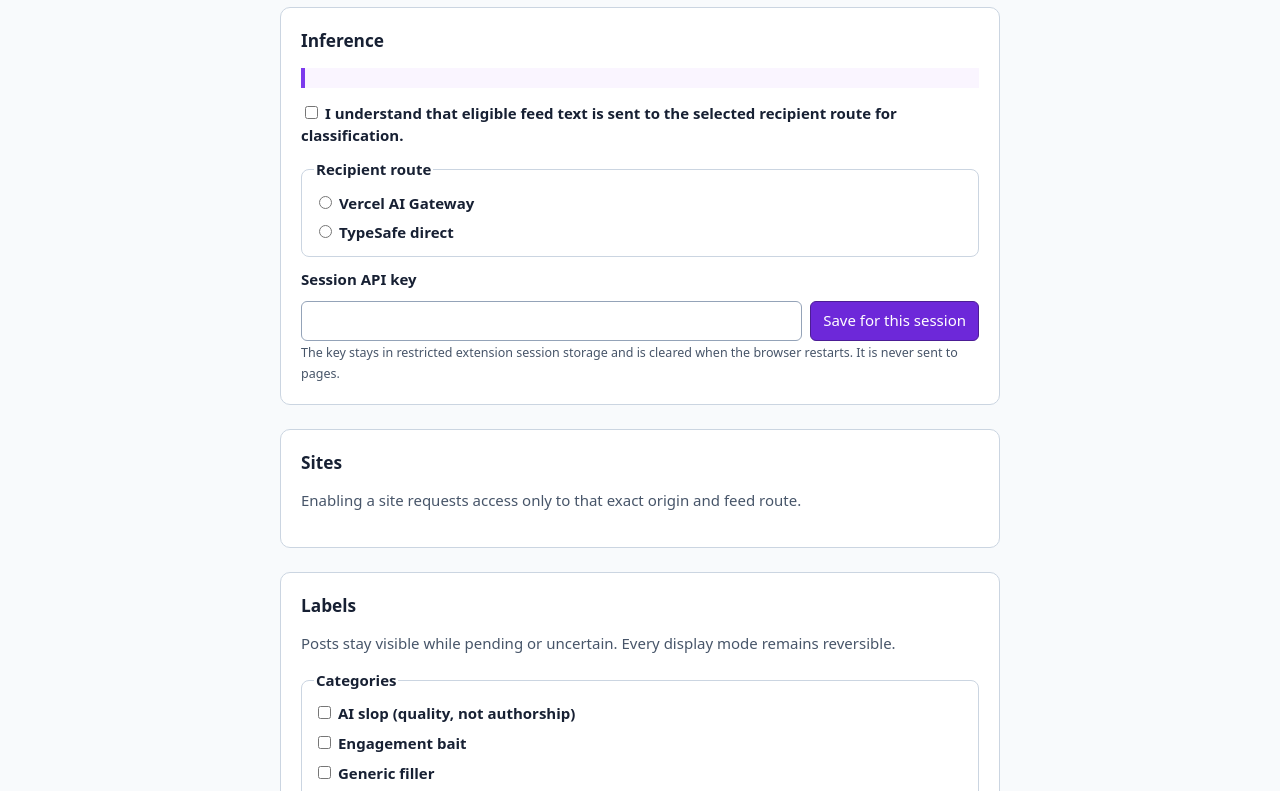
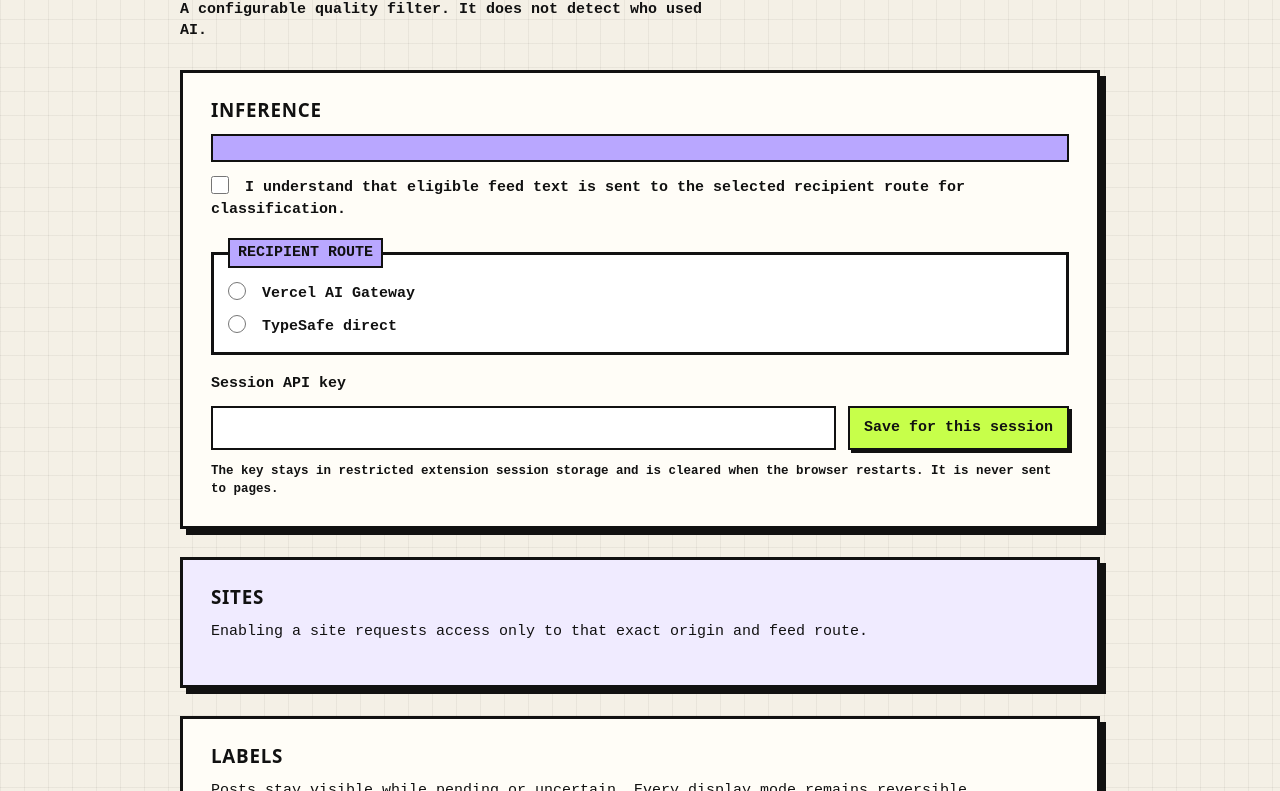
Before and after one commit to SwastikGorai/unslopify, a browser extension: page src/options/options.html in a window 1280 px wide. Shown: the part 149-940 px from the top of the page. Drawn offline with Linux system fonts and the light colour scheme.

Commit message:
style(ui): rework options and popup with neo-brutalist theme

```diff
--- a/src/options/options.css
+++ b/src/options/options.css
@@ -1,33 +1,207 @@
-:root { color-scheme: light dark; font: 15px/1.45 system-ui, sans-serif; }
-body { margin: 0; background: #f8fafc; color: #172033; }
-main { box-sizing: border-box; max-width: 760px; margin: 0 auto; padding: 32px 20px 64px; }
-section { margin-top: 24px; padding: 20px; border: 1px solid #cbd5e1; border-radius: 10px; background: white; }
-h1 { margin-bottom: 4px; }
-h2 { margin-top: 0; font-size: 1.15rem; }
-label, legend { font-weight: 600; }
-fieldset { display: grid; gap: 8px; margin: 12px 0; padding: 12px; border: 1px solid #cbd5e1; border-radius: 8px; }
-input, button { font: inherit; }
-input:not([type="radio"]):not([type="checkbox"]) { width: 100%; box-sizing: border-box; margin-top: 4px; padding: 8px; border: 1px solid #94a3b8; border-radius: 6px; }
-textarea { width: 100%; box-sizing: border-box; margin-top: 4px; padding: 8px; border: 1px solid #94a3b8; border-radius: 6px; font: inherit; }
-button { margin-top: 10px; padding: 8px 12px; border: 1px solid #4c1d95; border-radius: 6px; background: #6d28d9; color: white; cursor: pointer; }
-button:focus-visible, input:focus-visible { outline: 3px solid #f59e0b; outline-offset: 2px; }
-.lede, small, section p { color: #475569; }
-.notice { padding: 10px; border-left: 4px solid #7c3aed; background: #faf5ff; }
-.key-row { display: flex; gap: 8px; align-items: end; }
+:root {
+  color-scheme: light;
+  --ink: #111;
+  --paper: #f4f0e6;
+  --panel: #fffdf7;
+  --accent: #c7ff4a;
+  --purple: #b9a7ff;
+  --danger: #ff6b6b;
+  --shadow: 6px 6px 0 var(--ink);
+  font: 15px/1.45 ui-monospace, "Cascadia Mono", "Segoe UI Mono", monospace;
+}
+
+* { box-sizing: border-box; }
+
+body {
+  margin: 0;
+  background:
+    linear-gradient(90deg, rgb(17 17 17 / 5%) 1px, transparent 1px),
+    linear-gradient(rgb(17 17 17 / 5%) 1px, transparent 1px),
+    var(--paper);
+  background-size: 24px 24px;
+  color: var(--ink);
+}
+
+main {
+  width: min(920px, calc(100% - 32px));
+  margin: 0 auto;
+  padding: 48px 0 80px;
+}
+
+h1 {
+  width: fit-content;
+  margin: 0 0 10px;
+  padding: 4px 12px;
+  border: 3px solid var(--ink);
+  background: var(--accent);
+  box-shadow: 4px 4px 0 var(--ink);
+  font: 900 clamp(2.4rem, 8vw, 4.5rem)/1 system-ui, sans-serif;
+  letter-spacing: -.07em;
+  text-transform: uppercase;
+}
+
+h2 {
+  margin: 0 0 14px;
+  font: 900 1.25rem/1 system-ui, sans-serif;
+  letter-spacing: .04em;
+  text-transform: uppercase;
+}
+
+p { margin: 0 0 14px; }
+.lede { max-width: 58ch; margin: 18px 0 24px; font-weight: 700; }
+
+#status:not(:empty) {
+  margin: 0 0 24px;
+  padding: 12px 14px;
+  border: 3px solid var(--ink);
+  background: var(--accent);
+  box-shadow: 4px 4px 0 var(--ink);
+  font-weight: 800;
+}
+
+#status[data-error="true"] { background: var(--danger); }
+
+section {
+  margin-top: 28px;
+  padding: clamp(18px, 4vw, 28px);
+  border: 3px solid var(--ink);
+  background: var(--panel);
+  box-shadow: var(--shadow);
+}
+
+section:nth-of-type(even) { background: #f0ebff; }
+
+label, legend { font-weight: 800; }
+label { display: block; }
+
+fieldset {
+  display: grid;
+  gap: 10px;
+  margin: 18px 0;
+  padding: 14px;
+  border: 3px solid var(--ink);
+  background: #fff;
+}
+
+legend {
+  padding: 2px 8px;
+  border: 2px solid var(--ink);
+  background: var(--purple);
+  text-transform: uppercase;
+}
+
+input, textarea, select, button { font: inherit; }
+
+input:not([type="radio"]):not([type="checkbox"]),
+textarea,
+select {
+  width: 100%;
+  margin-top: 5px;
+  padding: 9px 10px;
+  border: 2px solid var(--ink);
+  border-radius: 0;
+  background: #fff;
+  color: var(--ink);
+}
+
+input[type="radio"], input[type="checkbox"] {
+  width: 18px;
+  height: 18px;
+  margin: 0 7px 0 0;
+  vertical-align: -3px;
+  accent-color: var(--ink);
+}
+
+button, .file-button {
+  display: inline-block;
+  margin-top: 12px;
+  padding: 9px 14px;
+  border: 2px solid var(--ink);
+  border-radius: 0;
+  background: var(--accent);
+  box-shadow: 3px 3px 0 var(--ink);
+  color: var(--ink);
+  font-weight: 900;
+  cursor: pointer;
+  transition: transform 80ms ease, box-shadow 80ms ease;
+}
+
+button:hover, .file-button:hover { transform: translate(-1px, -1px); box-shadow: 4px 4px 0 var(--ink); }
+button:active, .file-button:active { transform: translate(3px, 3px); box-shadow: none; }
+button:disabled { cursor: not-allowed; opacity: .45; transform: none; box-shadow: none; }
+
+button:focus-visible, input:focus-visible, textarea:focus-visible, select:focus-visible, .file-button:focus-within {
+  outline: 4px solid #ff8a00;
+  outline-offset: 3px;
+}
+
+small { display: block; margin-top: 12px; font-weight: 600; }
+
+.notice {
+  padding: 12px 14px;
+  border: 2px solid var(--ink);
+  background: var(--purple);
+  font-weight: 700;
+}
+
+.key-row {
+  display: flex;
+  gap: 12px;
+  align-items: end;
+}
+
 .key-row input { flex: 1; }
-.key-row button { white-space: nowrap; }
-.file-button { display: inline-block; margin-top: 10px; padding: 8px 12px; border: 1px solid #4c1d95; border-radius: 6px; background: #6d28d9; color: white; cursor: pointer; }
+.key-row button { flex: 0 0 auto; white-space: nowrap; }
 .file-button input { position: absolute; width: 1px; height: 1px; opacity: 0; }
-.grid { display: grid; grid-template-columns: repeat(2, minmax(0, 1fr)); gap: 12px; }
-.site-row, .custom-row { display: flex; justify-content: space-between; align-items: center; gap: 12px; padding: 10px 0; border-bottom: 1px solid #e2e8f0; }
-.site-actions { display: flex; gap: 6px; }
-.site-actions button { margin: 0; }
-.muted { color: #64748b; }
-pre { white-space: pre-wrap; max-height: 180px; overflow: auto; padding: 10px; border-radius: 6px; background: #f1f5f9; }
-@media (prefers-color-scheme: dark) {
-  body { background: #0f172a; color: #e2e8f0; }
-  section { border-color: #334155; background: #1e293b; }
-  .lede, small, section p, .muted { color: #cbd5e1; }
-  input { background: #0f172a; color: #e2e8f0; }
-  .notice { background: #2e1065; }
+
+.grid {
+  display: grid;
+  grid-template-columns: repeat(2, minmax(0, 1fr));
+  gap: 14px;
+  margin: 16px 0;
 }
+
+.site-row, .custom-row {
+  display: flex;
+  justify-content: space-between;
+  align-items: center;
+  gap: 16px;
+  margin-top: 12px;
+  padding: 14px;
+  border: 2px solid var(--ink);
+  background: #fff;
+}
+
+.site-actions {
+  display: flex;
+  flex-wrap: wrap;
+  justify-content: flex-end;
+  gap: 8px;
+}
+
+.site-actions select, .site-actions input { width: auto; min-width: 88px; margin: 0; }
+.site-actions button, .custom-row button { margin: 0; }
+.muted { padding: 4px 7px; border: 2px solid var(--ink); background: var(--purple); font-weight: 800; }
+
+pre {
+  max-height: 220px;
+  overflow: auto;
+  padding: 14px;
+  border: 2px solid var(--ink);
+  background: #fff;
+  white-space: pre-wrap;
+}
+
+@media (max-width: 640px) {
+  main { width: min(100% - 20px, 920px); padding-top: 24px; }
+  section { box-shadow: 4px 4px 0 var(--ink); }
+  .grid { grid-template-columns: 1fr; }
+  .key-row, .site-row, .custom-row { align-items: stretch; flex-direction: column; }
+  .key-row button, .file-button { width: 100%; white-space: normal; text-align: center; }
+  .site-actions { justify-content: stretch; }
+  .site-actions > * { flex: 1 1 120px; }
+}
+
+@media (prefers-reduced-motion: reduce) {
+  button, .file-button { transition: none; }
+}
--- a/src/options/options.html
+++ b/src/options/options.html
@@ -46,7 +46,7 @@
           <label><input type="checkbox" data-category="empty_hype"> Empty hype</label>
         </fieldset>
         <fieldset>
-          <legend>Display mode</legend>
+          <legend>Display mode for all sites</legend>
           <label><input type="radio" name="mode" value="label"> Label only</label>
           <label><input type="radio" name="mode" value="overlay"> Translucent banner</label>
           <label><input type="radio" name="mode" value="collapse"> Collapse with “Show post”</label>
--- a/src/popup/popup.css
+++ b/src/popup/popup.css
@@ -1,8 +1,71 @@
-:root { font: 14px/1.4 system-ui, sans-serif; color-scheme: light dark; }
-body { min-width: 250px; margin: 0; background: #fff; color: #172033; }
+:root {
+  color-scheme: light;
+  --ink: #111;
+  --paper: #f4f0e6;
+  --accent: #c7ff4a;
+  --purple: #b9a7ff;
+  font: 13px/1.4 ui-monospace, "Cascadia Mono", "Segoe UI Mono", monospace;
+}
+
+* { box-sizing: border-box; }
+
+body {
+  width: 310px;
+  margin: 0;
+  border: 3px solid var(--ink);
+  background:
+    linear-gradient(90deg, rgb(17 17 17 / 5%) 1px, transparent 1px),
+    linear-gradient(rgb(17 17 17 / 5%) 1px, transparent 1px),
+    var(--paper);
+  background-size: 20px 20px;
+  color: var(--ink);
+}
+
 main { padding: 16px; }
-h1 { margin: 0 0 8px; font-size: 1.2rem; }
-p { margin: 8px 0; }
-button { width: 100%; margin-top: 8px; padding: 8px; border: 0; border-radius: 6px; background: #6d28d9; color: white; cursor: pointer; }
-button:focus-visible { outline: 3px solid #f59e0b; outline-offset: 2px; }
-@media (prefers-color-scheme: dark) { body { background: #1e293b; color: #e2e8f0; } }
+
+h1 {
+  width: fit-content;
+  margin: 0 0 16px;
+  padding: 3px 8px;
+  border: 2px solid var(--ink);
+  background: var(--accent);
+  box-shadow: 3px 3px 0 var(--ink);
+  font: 900 1.55rem/1 system-ui, sans-serif;
+  letter-spacing: -.04em;
+  text-transform: uppercase;
+}
+
+p {
+  margin: 0;
+  padding: 9px 10px;
+  border: 2px solid var(--ink);
+  border-bottom: 0;
+  background: #fff;
+  font-weight: 700;
+}
+
+#mode, #usage { background: #f0ebff; }
+#status { border-bottom: 2px solid var(--ink); background: var(--purple); }
+
+button {
+  width: 100%;
+  margin-top: 12px;
+  padding: 9px 12px;
+  border: 2px solid var(--ink);
+  border-radius: 0;
+  background: var(--accent);
+  box-shadow: 3px 3px 0 var(--ink);
+  color: var(--ink);
+  font: 900 13px/1.4 ui-monospace, "Cascadia Mono", "Segoe UI Mono", monospace;
+  cursor: pointer;
+  transition: transform 80ms ease, box-shadow 80ms ease;
+}
+
+#options { background: #fff; }
+button:hover { transform: translate(-1px, -1px); box-shadow: 4px 4px 0 var(--ink); }
+button:active { transform: translate(3px, 3px); box-shadow: none; }
+button:focus-visible { outline: 4px solid #ff8a00; outline-offset: 3px; }
+
+@media (prefers-reduced-motion: reduce) {
+  button { transition: none; }
+}
```
Also changed, not shown: dist/options/options.css, dist/options/options.html, dist/popup/popup.css.
